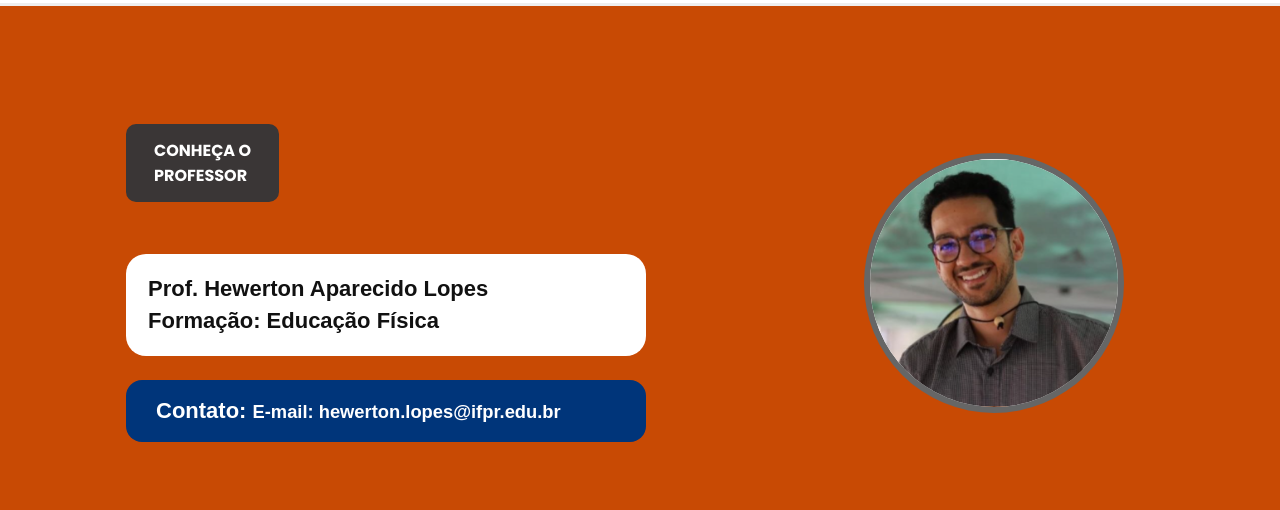
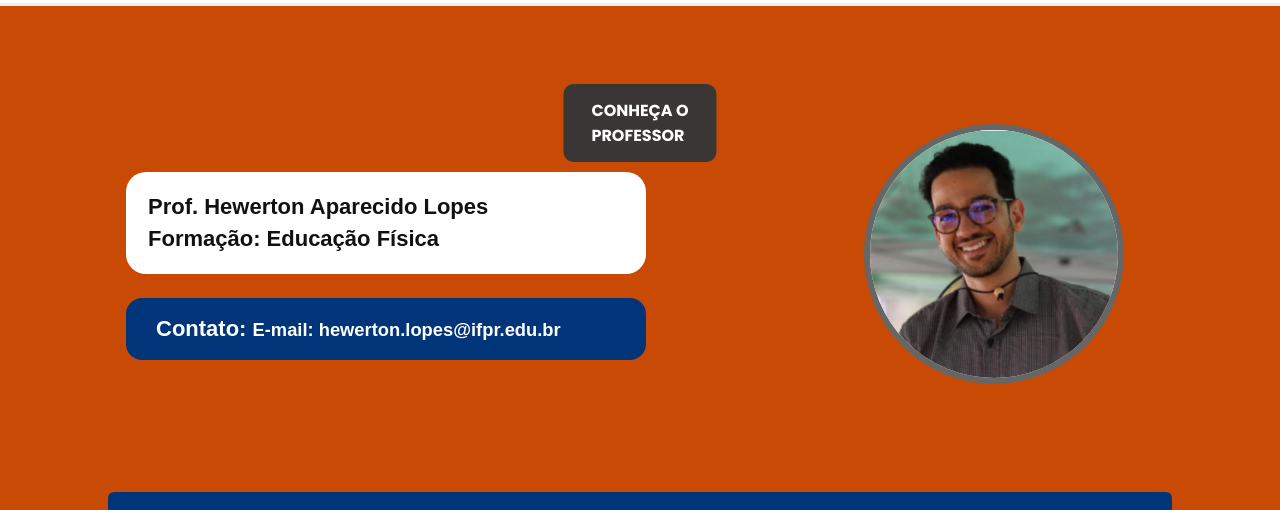
Before and after one commit to trechinski/site-de-educa-o-fisica-, a plain HTML site: page site-professor-educação-fisica/conheça.html in a window 1280 px wide. Shown: the part 251-761 px from the top of the page. Drawn offline with Linux system fonts and the light colour scheme; a web font is replaced by a local one.

Commit message:
teste alinhamento 2

```diff
--- a/site-professor-educação-fisica/conheça.html
+++ b/site-professor-educação-fisica/conheça.html
@@ -228,9 +228,34 @@
       floating.style.pointerEvents = 'auto';
     }
 
+    // mantêm o comportamento existente para a imagem flutuante
     window.addEventListener('load', align141259);
     window.addEventListener('resize', align141259);
     window.addEventListener('scroll', align141259);
+
+    // Nova função: posiciona a badge 'CONHEÇA O PROFESSOR' acima do primeiro .profile-card
+    function alignBadgeAboveProfile(){
+      const floatingBadge = document.querySelector('.badge-title');
+      const refProfile = document.querySelector('.profile-card');
+      if(!floatingBadge || !refProfile) return;
+
+      const refRect = refProfile.getBoundingClientRect();
+      const badgeHeight = floatingBadge.offsetHeight || 40;
+
+      // fixa a badge ao centro horizontal da viewport e posiciona-a acima do profile-card
+      floatingBadge.style.position = 'fixed';
+      floatingBadge.style.left = '50%';
+      floatingBadge.style.transform = 'translateX(-50%)';
+      // coloca a base da badge 10px acima do topo do profile-card
+      floatingBadge.style.top = Math.round(refRect.top - badgeHeight - 10) + 'px';
+      floatingBadge.style.zIndex = 9999;
+      floatingBadge.style.pointerEvents = 'auto';
+    }
+
+    // Chama a função nova nos mesmos eventos para manter o alinhamento responsivo
+    window.addEventListener('load', alignBadgeAboveProfile);
+    window.addEventListener('resize', alignBadgeAboveProfile);
+    window.addEventListener('scroll', alignBadgeAboveProfile);
   </script>
 </body>
 </html>
```
